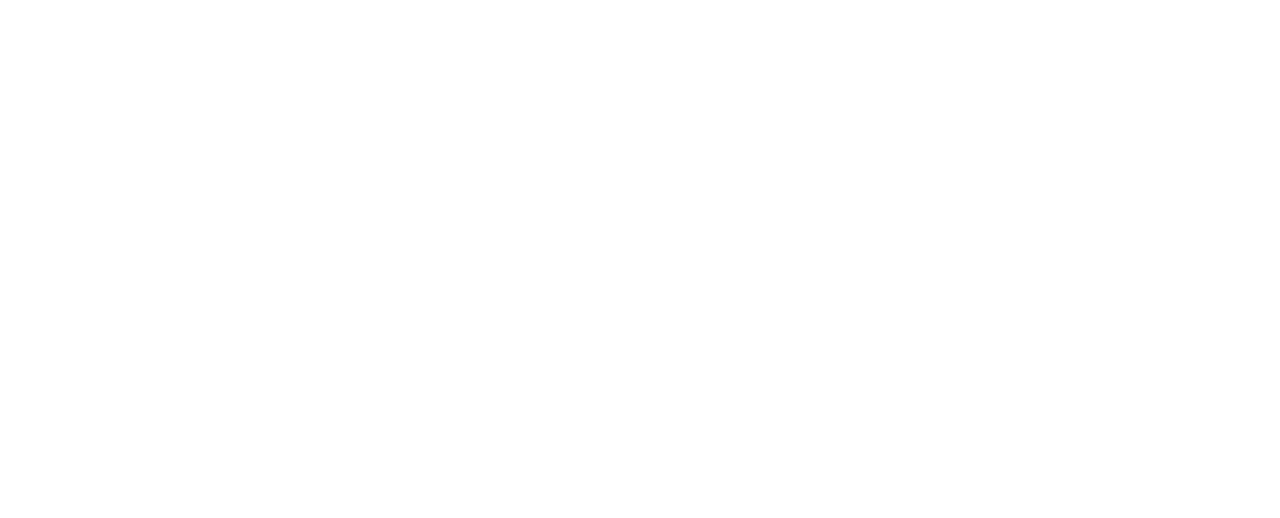
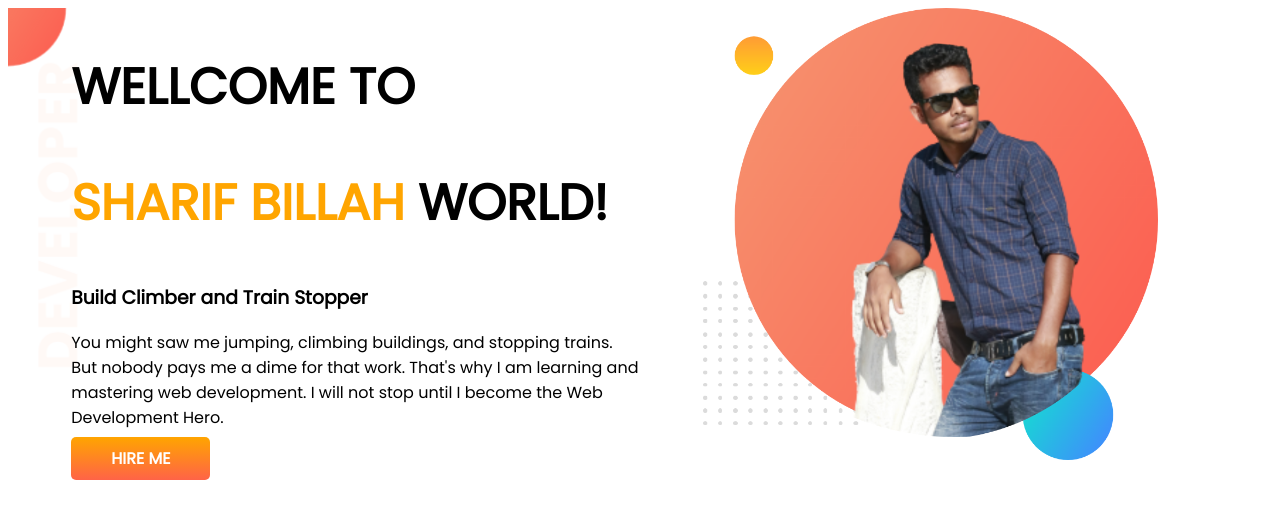
Before and after one commit to Sharif-Billah/developer-portfolio, a plain HTML site: page index.html in a window 1280 px wide. Drawn offline with Linux system fonts and the light colour scheme.

Commit message:
top-banner added

```diff
--- a/index.html
+++ b/index.html
@@ -1,12 +1,37 @@
 <!DOCTYPE html>
 <html lang="en">
+
 <head>
     <meta charset="UTF-8">
     <meta http-equiv="X-UA-Compatible" content="IE=edge">
     <meta name="viewport" content="width=, initial-scale=1.0">
-    <title>Sharif p</title>
+    <title>Sharif portfolio</title>
+    <link rel="preconnect" href="https://fonts.googleapis.com">
+    <link rel="preconnect" href="https://fonts.gstatic.com" crossorigin>
+    <link href="https://fonts.googleapis.com/css2?family=Poppins&display=swap" rel="stylesheet">
+    <link rel="stylesheet" href="style.css">
+
 </head>
+
 <body>
+    <section class="top-banner">
+        <div class="half-width">
+            <h1>WELLCOME TO</h1>
+            <h1><span>SHARIF BILLAH</span> WORLD!</h1>
+            <h3>Build Climber and Train Stopper</h3>
+            <p>You might saw me jumping, climbing buildings, and stopping trains. But nobody pays me a dime for that
+                work.
+                That's why I am learning and mastering web development. I will not stop until I become the Web
+                Development
+                Hero.</p>
+            <a class="link-button" target="blank" href="https://www.linkedin.com/company/programminghero/">HIRE ME</a>
+        </div>
+
+        <div class="half-width">
+            <img src="images/my-bg.png" alt="">
+        </div>
+    </section>
 
 </body>
+
 </html>
--- a/style.css
+++ b/style.css
@@ -0,0 +1,32 @@
+body{
+    font-family: 'Poppins', sans-serif;
+}
+h1{
+    font-size:50px;
+}
+
+span{
+    color:orange
+}
+section{
+    display:flex;
+}
+.half-width{
+    width: 50%;
+    padding-left: 5%;
+}
+.half-width img{
+    width: 80%;
+}
+.link-button{
+    text-decoration: none;
+    background-image: linear-gradient(orange, tomato);
+    padding: 10px 40px;
+    color: white;
+    font-weight: 700;
+    border-radius: 5px;
+}
+.top-banner{
+    background-image:url(images/top-banner.png);
+    background-repeat: no-repeat;
+}
```
Also changed, not shown: images/dream-bg.png (added), images/exp-bg.png (added), images/jhankar.png (added), images/jhankar2.png (added), images/my-bg.png (added), images/my-bg2.png (added), images/top-banner.png (added), 7 other files.
